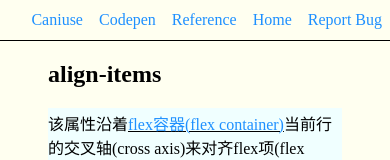
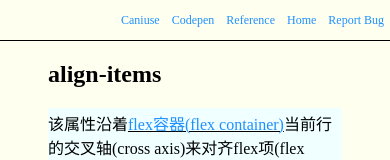
Before and after one commit to asurance/flex-tutorial, a Next.js app: page /container/AlignItems in a window 390 px wide. Shown: the top 160 px of the page. Built offline with nearby package versions, Linux system fonts and the light colour scheme.

Commit message:
🎈perf(header): 优化移动端字体

```diff
--- a/styles/Header.module.css
+++ b/styles/Header.module.css
@@ -18,3 +18,9 @@
 .link:active {
     color: peachpuff;
 }
+
+@media screen and (max-width:480px) {
+    .link {
+        font-size: 12px;
+    }
+}
```
